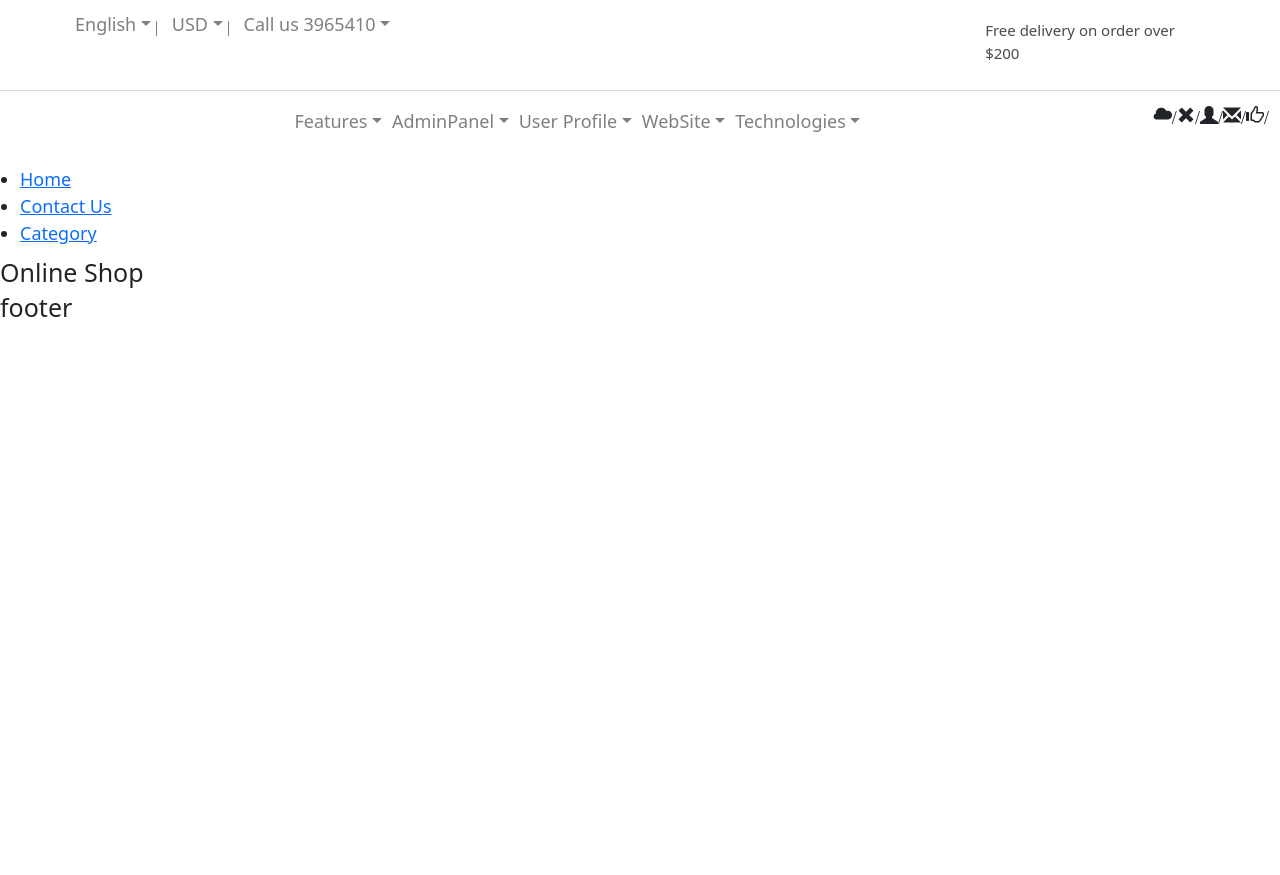
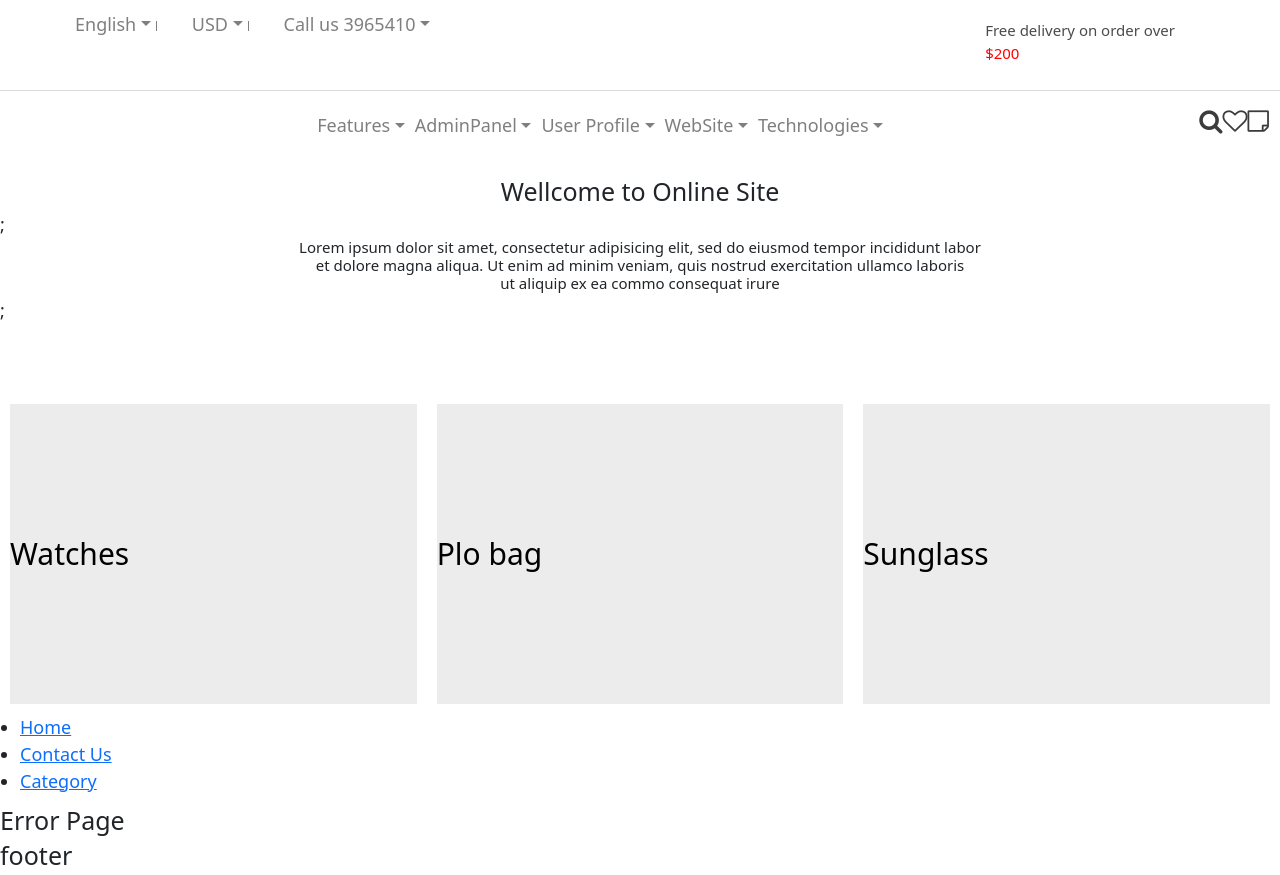
Before and after one commit to reza-madankar/Shop, a React (Create React App) app: page / in a window 1280 px wide. Before the commit the page ends 800 px from the top, so only its background shows below. Built offline with nearby package versions, Linux system fonts and the light colour scheme.

Commit message:
header and index of overview changed

```diff
--- a/src/App.jsx
+++ b/src/App.jsx
@@ -11,10 +11,11 @@ const App = () => {
   return (
     <BrowserRouter>
  <Header />
+ <OverView />
       <Layout>
 
         <Routes>
-          <Route path="/" element={<OverView />} />
+
           <Route path="*" element={<ErrorPage />} />
         </Routes>
       </Layout>
--- a/src/Content/Style/custom.scss
+++ b/src/Content/Style/custom.scss
@@ -8,18 +8,20 @@ div{
     font-size: 18px;
 
     p{
-padding-left: 10px;
+padding-left: 30px;
 border-left: 1px solid gray;
-height: 15px;
+height: 10px;
 margin-top: 15px;
 
     }
     h2{
+
         border-bottom: 1px solid rgb(218, 218, 218);
     }
     p1{
+
         color: rgb(76, 75, 75);
-    margin-left: 590px;
+    margin-left: 550px;
     margin-top: 13px;
         font-size: 15px;
     }
@@ -37,3 +39,34 @@ margin-top: 100px;
     text-align:left;
 
 }
+.span1{
+    color: red;
+}
+.icon{
+    color: rgb(60, 60, 60);
+    font-size: 25px !important;
+
+}
+.welcome{
+    text-align: center;
+}
+.welcome1{
+    text-align: center;
+    font-size: 15px;
+}
+.shopping {
+    display: flex;
+    flex-wrap: nowrap;
+    position: relative;
+    margin-top: 70px;
+  }
+
+  .shopping > div {
+    color: rgb(0, 0, 0);
+    background-color: #ececec;
+    width: 450px;
+    margin: 10px;
+    text-align: left;
+    line-height: 300px;
+    font-size: 30px;
+  }
--- a/src/Pages/Layout/header.jsx
+++ b/src/Pages/Layout/header.jsx
@@ -10,8 +10,6 @@ import Row from 'react-bootstrap/Row';
 function NavbarDarkExample() {
   return (
   <div className='header' >
-
-
     <Navbar>
       <Container>
         <Nav>
@@ -41,7 +39,7 @@ function NavbarDarkExample() {
               title="Call us 3965410"
               menuVariant="dark">
                  </NavDropdown>
-                 <p1>Free delivery on order over <span> $200</span> </p1>
+                 <p1>Free delivery on order over <span className='span1'> $200</span> </p1>
         </Nav>
       </Container>
     </Navbar>
@@ -137,14 +135,13 @@ function NavbarDarkExample() {
 
       </Container>
 
-      <span>
+<span>
+<link rel="stylesheet" href="https://cdnjs.cloudflare.com/ajax/libs/font-awesome/4.7.0/css/font-awesome.min.css"></link>
+<div className='icon'>
+<i class="fa fa-search"></i>
+<i class="fa fa-heart-o"></i>
+<i class="fa fa-sticky-note-o"></i>
 
-<div className='icon'>
-<i class="glyphicon glyphicon-cloud">/</i>
-<i class="glyphicon glyphicon-remove">/</i>
-<i class="glyphicon glyphicon-user">/</i>
-<i class="glyphicon glyphicon-envelope">/</i>
-<i class="glyphicon glyphicon-thumbs-up">/</i>
     </div></span>
     </Navbar>
 
--- a/src/Pages/Overview/index.jsx
+++ b/src/Pages/Overview/index.jsx
@@ -1,5 +1,25 @@
+import React from "react";
 const Overview = () => {
-    return <h1>Online Shop</h1>;
+    return (
+<div>
+      <h1 className="welcome">Wellcome to Online Site</h1>;
+      <h1 className="welcome1">Lorem ipsum dolor sit amet, consectetur adipisicing elit, sed do eiusmod tempor incididunt labor<br></br> et dolore magna aliqua. Ut enim ad minim veniam, quis nostrud exercitation ullamco laboris <br></br>ut aliquip ex ea commo consequat irure</h1>;
+      <div className="shopping">
+       <div className="shoppingdiv">
+        Watches
+       </div>
+       <div className="shoppingdiv">Plo bag</div>
+       <div className="shoppingdiv">Sunglass</div>
+
+
+      </div>
+
+
+
+
+      </div>
+    )
+
   };
 
   export default Overview;
```
